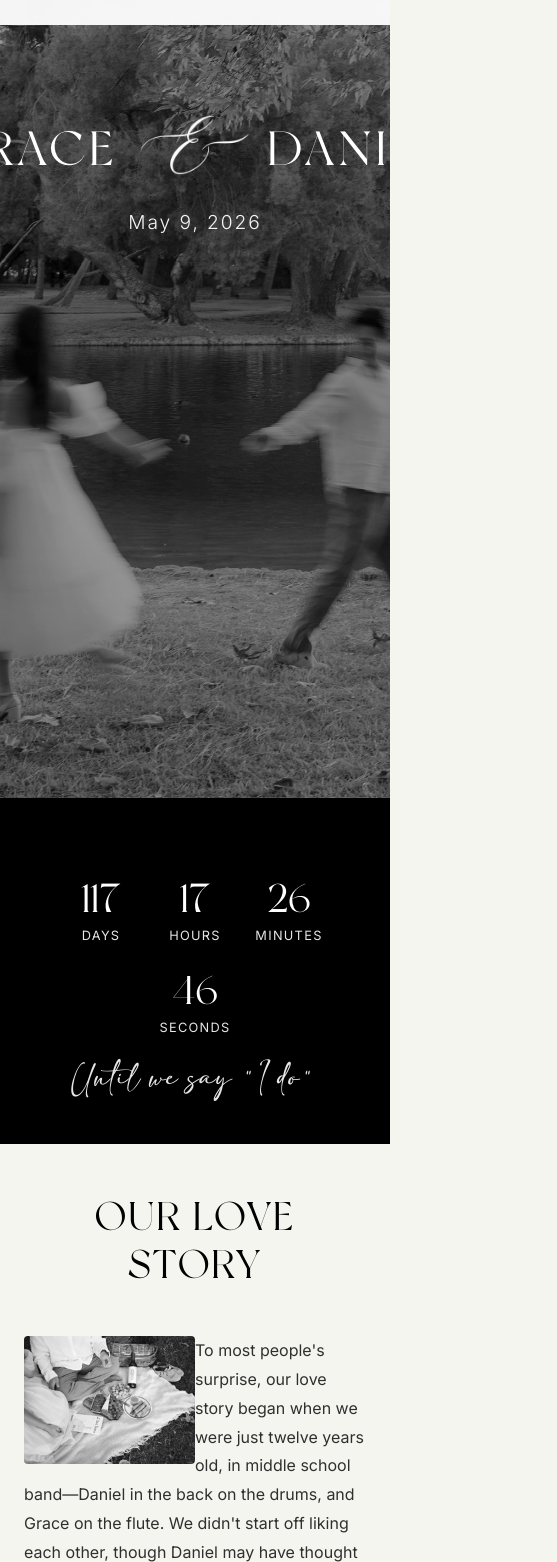
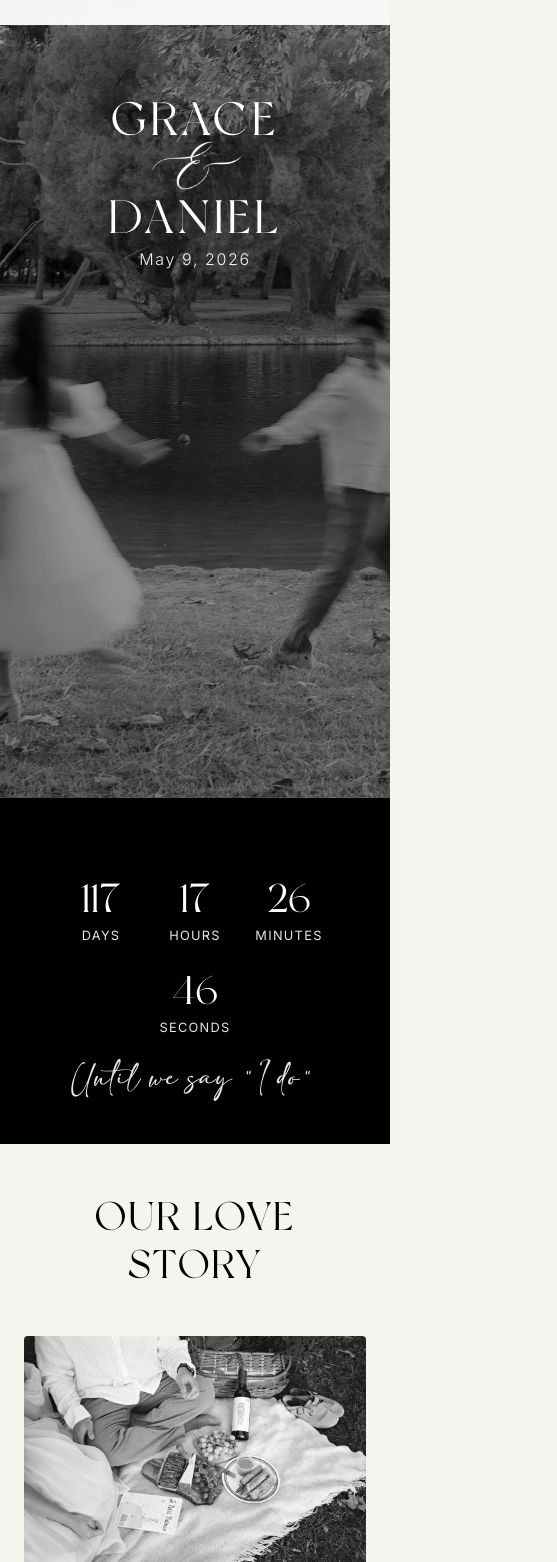
Before and after one commit to gracesuhh/graceanddaniel, a Next.js app: page / in a window 390 px wide. Shown: the part 46-1608 px from the top of the page, 557 px wide, since content can reach past the window. Built offline with nearby package versions, Linux system fonts and the light colour scheme.

Commit message:
Add mobile-responsive improvements: vertical header layout, better spacing, and centered sections

```diff
--- a/app/page.css
+++ b/app/page.css
@@ -791,33 +791,43 @@
 }
 
 @media (max-width: 768px) {
+  /* Home Section - Mobile */
   .hero-content {
-    padding: 1.5rem clamp(1.5rem, 4vw, 3rem);
+    padding: 1.5rem clamp(1rem, 3vw, 2rem);
   }
 
   .hero-names {
-    gap: clamp(0.5rem, 1.5vw, 1rem);
-    padding: 0 clamp(2rem, 8vw, 5rem);
+    flex-direction: column;
+    gap: clamp(-0.2rem, 0vw, 0rem);
+    padding: 0 clamp(1rem, 3vw, 2rem);
     letter-spacing: 0.03em;
+    align-items: center;
+    justify-content: center;
   }
 
   .hero-name {
     letter-spacing: 0.08em;
-    font-size: clamp(3rem, min(12vw, 8vh), 15rem);
+    font-size: clamp(2.5rem, min(12vw, 9vh), 15rem);
+    line-height: 0.6;
+    margin: 0;
   }
 
   .hero-ampersand-wrapper {
-    margin: 0 clamp(0.15rem, 0.5vw, 0.5rem);
+    margin: 0;
+    display: flex;
+    align-items: center;
+    justify-content: center;
+    line-height: 0.6;
   }
 
   .hero-ampersand {
-    height: calc(clamp(3rem, min(12vw, 8vh), 15rem) * 1.8);
+    height: calc(clamp(2.5rem, min(12vw, 9vh), 15rem) * 1.5);
     width: auto;
     max-width: 100%;
   }
 
   .hero-date {
-    font-size: 1.2rem;
+    font-size: 1rem;
   }
 
   .countdown-intro {
@@ -834,18 +844,83 @@
     margin-bottom: 3rem;
   }
 
-  .story-paragraph,
+  /* Love Story Section - Mobile */
+  .story-image-wrapper {
+    width: 100%;
+    float: none;
+    margin: 0 auto 2rem auto;
+    display: block;
+  }
+
+  .story-text {
+    clear: both;
+    padding-left: 0;
+  }
+
+  .story-paragraph {
+    font-size: 1rem;
+    margin-bottom: 1.5rem;
+    padding-left: 1rem;
+    padding-right: 1rem;
+  }
+
   .gifts-intro,
   .gifts-message {
     font-size: 1rem;
   }
 
+  /* First Filler Section - Mobile */
+  .filler-content {
+    grid-template-columns: 1fr;
+    position: relative;
+  }
+
+  .filler-image-left {
+    width: 100%;
+    position: relative;
+    display: flex;
+    justify-content: center;
+    align-items: center;
+    padding: 2rem;
+  }
+
+  .filler-image-left .filler-image {
+    width: 100%;
+    max-width: 600px;
+    height: auto;
+  }
+
+  .filler-image-right {
+    position: relative;
+    left: 0;
+    right: 0;
+    width: 100%;
+    padding: 2rem;
+    display: flex;
+    justify-content: center;
+    align-items: center;
+  }
+
+  .filler-image-right .filler-image {
+    max-width: 200px;
+    max-height: 200px;
+    margin: 0 auto;
+  }
+
+  /* Schedule Section - Mobile */
   .schedule-timeline {
-    padding-left: 1.5rem;
+    padding-left: 0;
+    max-width: 100%;
+    margin: 0 auto;
+    display: flex;
+    flex-direction: column;
+    align-items: center;
   }
 
   .timeline-item {
-    padding-left: 2rem;
+    padding-left: 0;
+    width: 100%;
+    max-width: 500px;
   }
 
   .details-grid {
@@ -866,9 +941,44 @@
     height: 80px;
   }
 
+  /* Gifts Section - Mobile */
   .payment-section {
     flex-direction: column;
-    gap: 1rem;
+    gap: 1.5rem;
+    align-items: center;
+    justify-content: center;
+  }
+
+  .venmo-image-wrapper {
+    width: 100px;
+    height: 100px;
+    margin: 0 auto;
+  }
+
+  .payment-info {
+    align-items: center;
+    text-align: center;
+    width: 100%;
+  }
+
+  .payment-details {
+    text-align: center;
+  }
+
+  /* FAQ Section - Mobile */
+  .faq-content-wrapper {
+    grid-template-columns: 1fr;
+    gap: 2rem;
+  }
+
+  .faq-title {
+    text-align: center;
+    font-size: 2.5rem;
+  }
+
+  .faq-list {
+    width: 100%;
+    max-width: 100%;
   }
 
   .faq-item {
@@ -876,14 +986,25 @@
     gap: 1rem;
     margin-bottom: 2rem;
     padding-bottom: 2rem;
+    text-align: center;
   }
 
   .faq-number {
     min-width: auto;
+    text-align: center;
+  }
+
+  .faq-content {
+    text-align: center;
   }
 
   .faq-question {
     font-size: 1.1rem;
+    text-align: center;
+  }
+
+  .faq-answer {
+    text-align: center;
   }
 
   .rsvp-form-wrapper {
```
